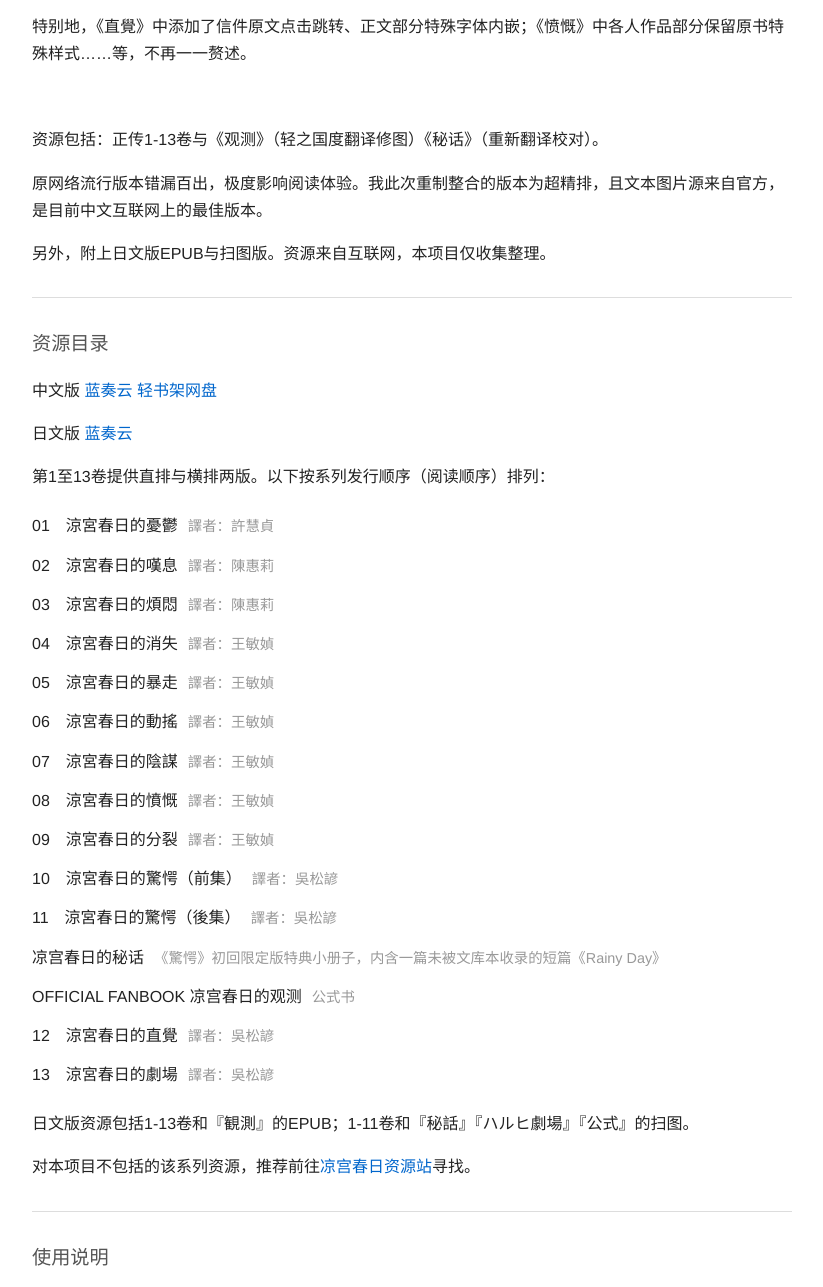
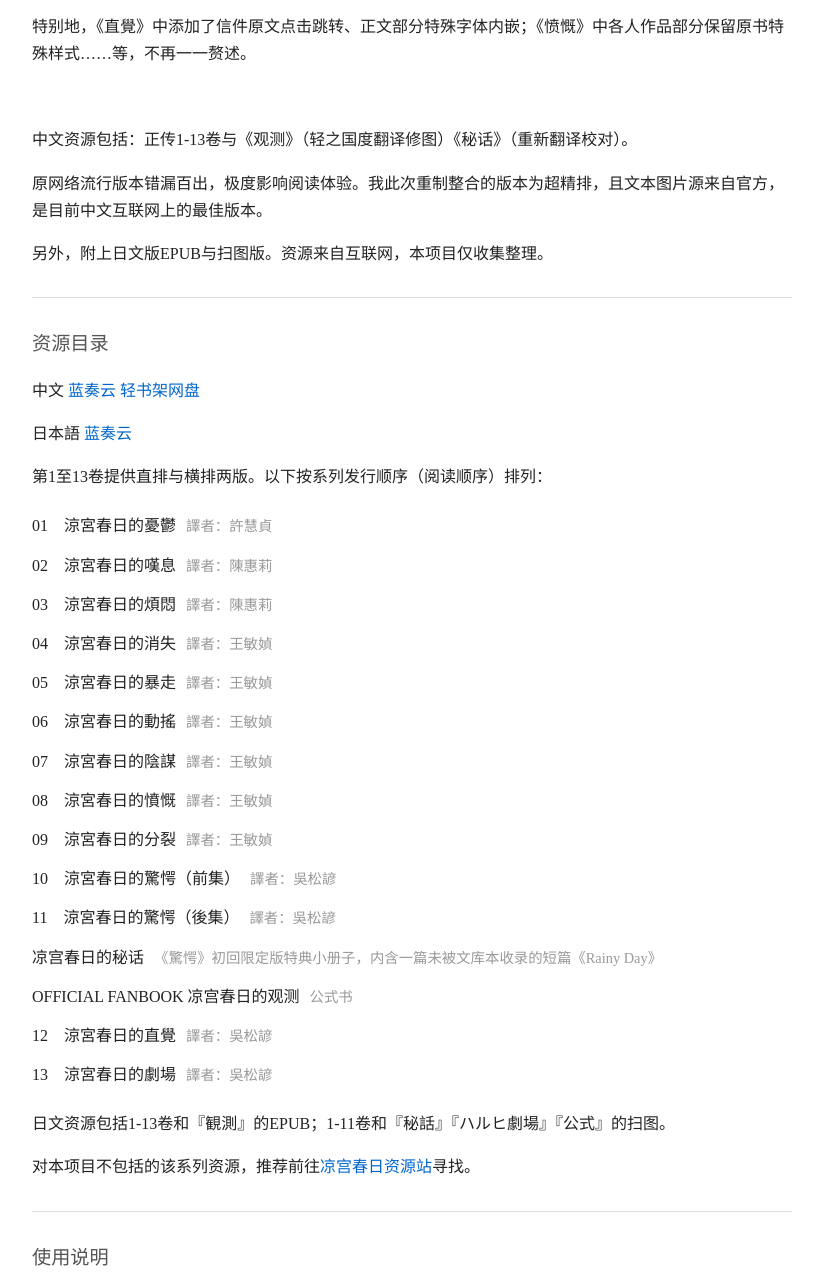
Before and after one commit to lukewang197/lukewang197.github.io, a plain HTML site: page LIBRARY/HaruhiEPUBProject/index.html in a window 1280 px wide. Shown: the part 311-1598 px from the top of the page, without its empty margins (228-1051 px from the left). Drawn offline with Linux system fonts and the light colour scheme.

Commit message:
20261113

```diff
--- a/LIBRARY/HaruhiEPUBProject/index.html
+++ b/LIBRARY/HaruhiEPUBProject/index.html
@@ -11,7 +11,7 @@
         }
     </style>
     <meta charset="utf-8">
-    <meta name="description" content="凉宫春日系列小说 EPUB 项目，提供第1至13卷及特典资源，包含直排、横排版本、制作说明与阅读器字体建议。">
+    <meta name="description" content="凉宫春日系列小说 EPUB 项目，提供全系列及特典资源，包含直排、横排版本、制作说明与阅读器字体建议。另附日文EPUB与扫图。">
     <meta name="viewport" content="width=device-width, initial-scale=1">
     <meta name="google-site-verification" content="d69OwRfa-F3d1HEhGKVkPPevRE6bPtt0aAFp_TCQ8KM" />
     <meta name="msvalidate.01" content="ACD170A450EBFE1786CEB8CAFBECC96C" />
@@ -28,15 +28,15 @@
     <p>中文资源以台湾BOOKWALKER版本为底本，重新整理正文、插图、注释、元数据及样式，注释采用跳转链接形式呈现。资源包括直排与横排两版，排版与样式更加还原原书、更加精美，是目前最好的中文EPUB。</p>
     <p>特别地，《直覺》中添加了信件原文点击跳转、正文部分特殊字体内嵌；《愤慨》中各人作品部分保留原书特殊样式……等，不再一一赘述。</p>
     <p><br /></p>
-    <p>资源包括：正传1-13卷与《观测》（轻之国度翻译修图）《秘话》（重新翻译校对）。</p>
+    <p>中文资源包括：正传1-13卷与《观测》（轻之国度翻译修图）《秘话》（重新翻译校对）。</p>
     <p>原网络流行版本错漏百出，极度影响阅读体验。我此次重制整合的版本为超精排，且文本图片源来自官方，是目前中文互联网上的最佳版本。</p>
     <p>另外，附上日文版EPUB与扫图版。资源来自互联网，本项目仅收集整理。</p>
     <hr />
 
     <h2>资源目录</h2>
-    <p>中文版 <a href="https://lukewang.lanzouc.com/b01i602zed" target="_blank" rel="noopener">蓝奏云</a> <a
+    <p>中文 <a href="https://lukewang.lanzouc.com/b01i602zed" target="_blank" rel="noopener">蓝奏云</a> <a
             href="https://cf-pan.acgdmzy.com/s/ndbCK" target="_blank" rel="noopener">轻书架网盘</a></p>
-    <p>日文版 <a href="https://lukewang.lanzouc.com/b01i609uij" target="_blank" rel="noopener">蓝奏云</a></p>
+    <p>日本語 <a href="https://lukewang.lanzouc.com/b01i609uij" target="_blank" rel="noopener">蓝奏云</a></p>
     <p style="display: none;"><a href="https://pan.baidu.com/s/1NYQOqliU70J7wK0bYH8MPg?pwd=aeby" target="_blank"
             rel="noopener">百度网盘备用链接</a><span class="meta">不保证最新</span></p>
     <p>第1至13卷提供直排与横排两版。以下按系列发行顺序（阅读顺序）排列：</p>
@@ -57,7 +57,7 @@
         <li>12　涼宮春日的直覺<span class="meta">譯者：吳松諺</span></li>
         <li>13　涼宮春日的劇場<span class="meta">譯者：吳松諺</span></li>
     </ul>
-    <p>日文版资源包括1-13卷和『観測』的EPUB；1-11卷和『秘話』『ハルヒ劇場』『公式』的扫图。</p>
+    <p>日文资源包括1-13卷和『観測』的EPUB；1-11卷和『秘話』『ハルヒ劇場』『公式』的扫图。</p>
     <p>对本项目不包括的该系列资源，推荐前往<a href="https://haruyuki.cn/download/">凉宫春日资源站</a>寻找。</p>
     <hr />
 
@@ -90,7 +90,7 @@
     <hr />
     <p class="footnote">仅供学习交流，禁作商业用途。下载后请于24小时内删除，本站不承担任何责任。</p>
     <p class="footnote">Contact: lukewang197@gmail.com</p>
-    <p class="footnote">Last Updated: 2026.11.11</p>
+    <p class="footnote">Last Updated: 2026.11.13</p>
 </body>
 
 </html>
--- a/css/style.css
+++ b/css/style.css
@@ -1,5 +1,5 @@
 body {
-    font-family: "STZhongsong", "宋体", "Helvetica", "Arial", serif;
+    font-family: serif;
     margin: 60px auto;
     padding: 0 20px;
     color: #222;
```
